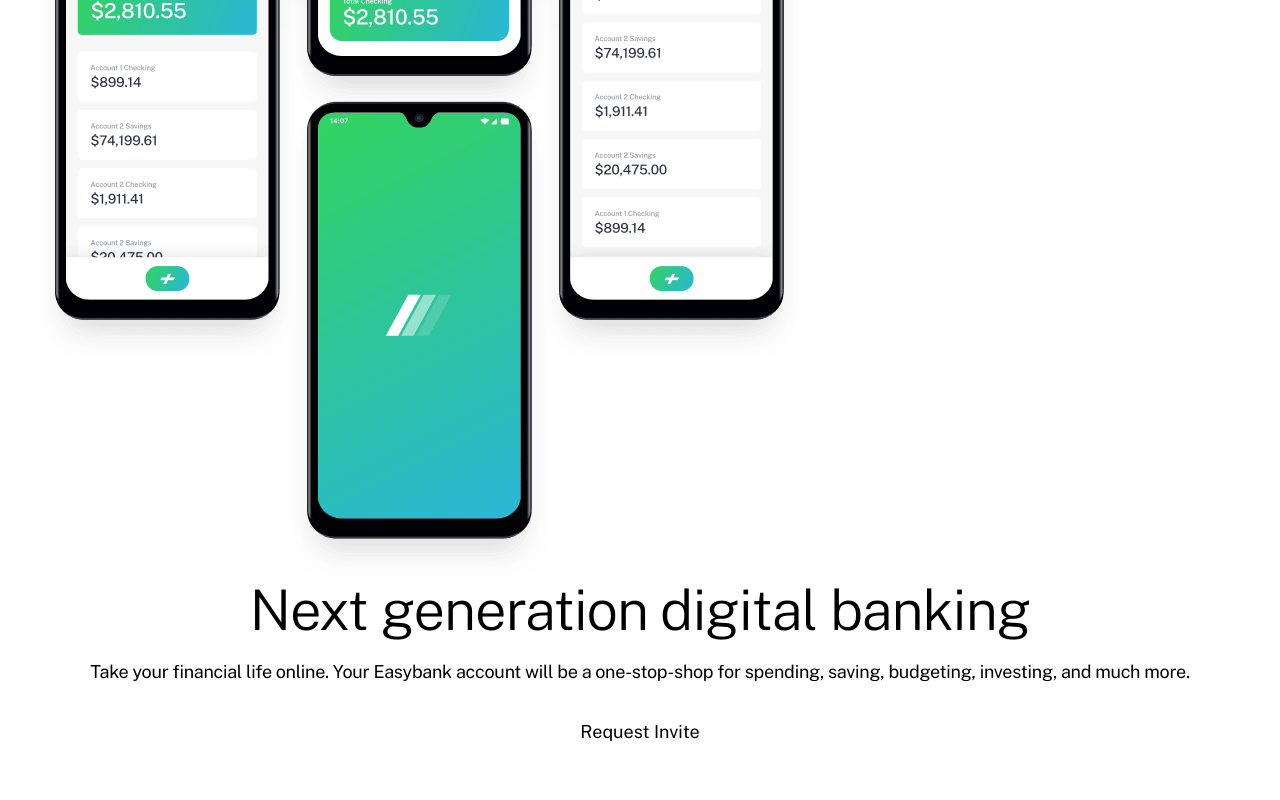
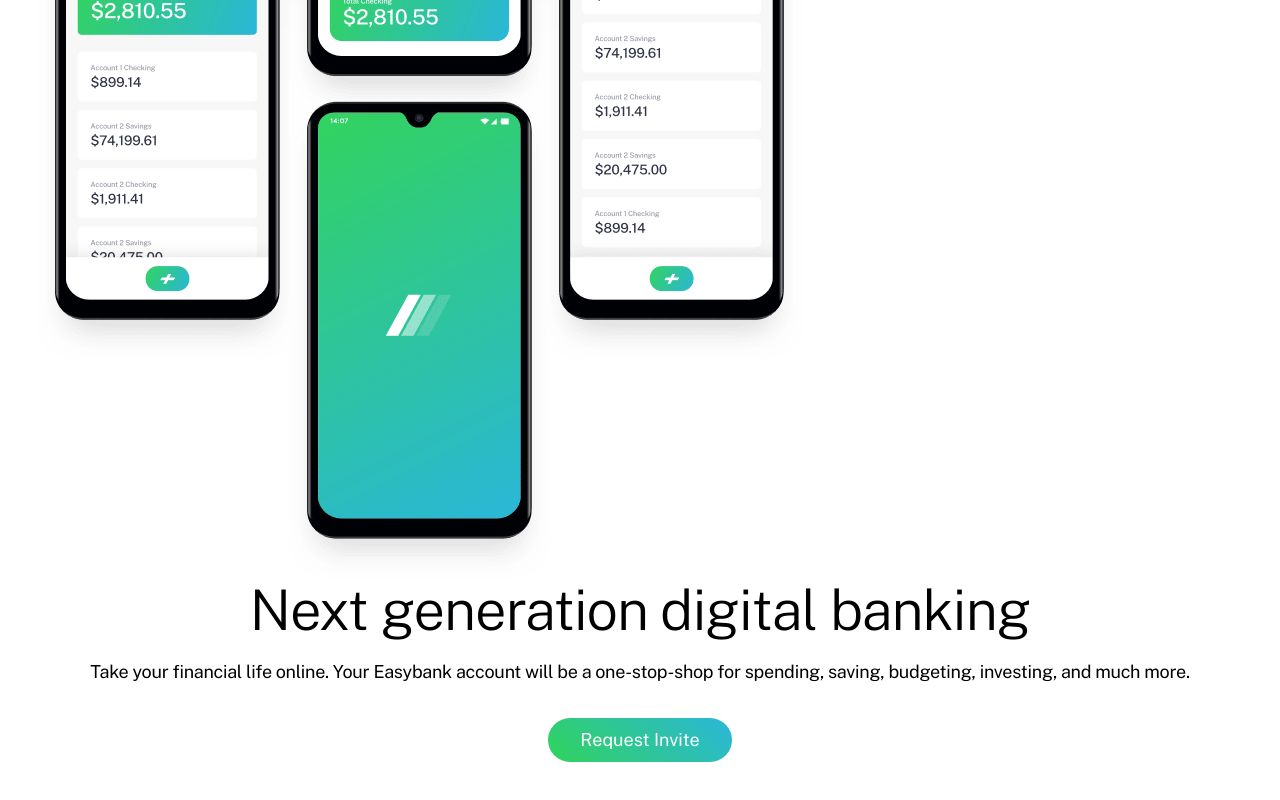
Before and after one commit to simonhernandez/easybank, a React (Create React App) app: page / in a window 1280 px wide. Shown: the part 361-1161 px from the top of the page. Built offline with nearby package versions, Linux system fonts and the light colour scheme.

Commit message:
fix: cta display

```diff
--- a/src/components/CTA/styles.scss
+++ b/src/components/CTA/styles.scss
@@ -5,7 +5,9 @@
 */
 
 .cta{
-    background-color: var(--color-btn-bg);
+    background-image: var(--color-btn-bg);
     color: var(--color-btn-text);
-    padding: var(--space-lg) var(--space-xs);
+    padding: var(--space-xs) var(--space-lg);
+    border-radius: 22px;
+    line-height: 28px;
 }
--- a/src/containers/Hero/index.js
+++ b/src/containers/Hero/index.js
@@ -4,6 +4,7 @@
 import { ReactComponent as Icon } from "../../assets/images/bg-intro-mobile.svg";
 
 import "./styles.scss";
+import { CTA } from "../../components";
 
 const Hero = () => {
   return (
@@ -23,7 +24,7 @@
             one-stop-shop for spending, saving, budgeting, investing, and much
             more.
           </p>
-          <button className="btn btn--cta">Request Invite</button>
+          <CTA />
         </div>
       </div>
     </section>
```
